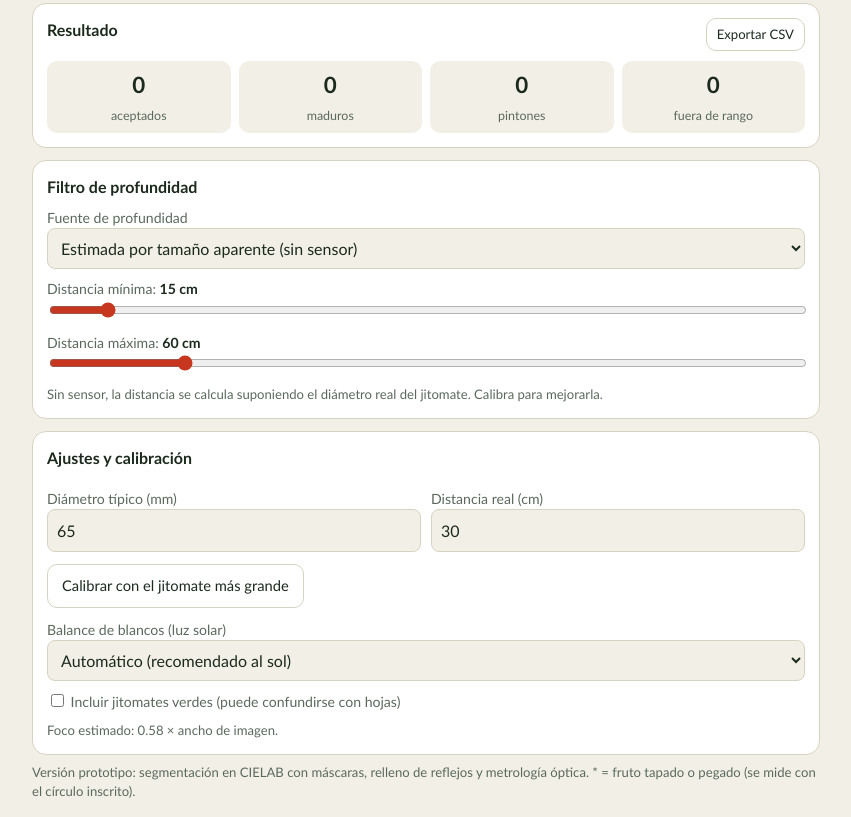
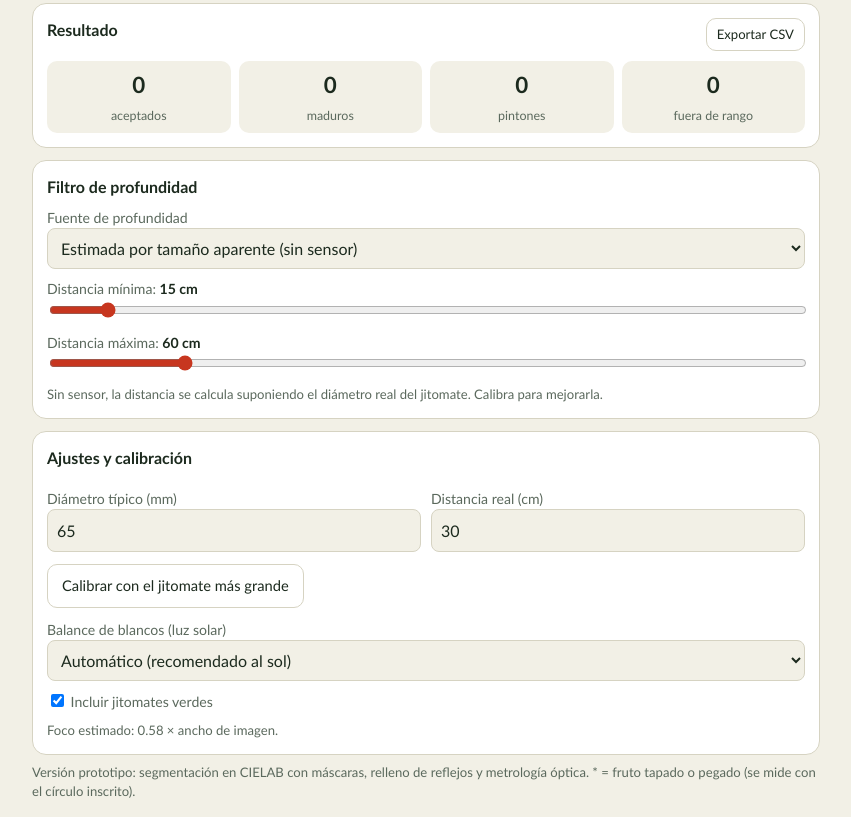
Before and after one commit to natanael3586/camara-pro-max, a plain HTML site: page index.html in a window 1280 px wide. Shown: the part 675-1492 px from the top of the page, without its empty margins (214-1065 px from the left). Drawn offline with Linux system fonts and the light colour scheme.

Commit message:
Update index.html

```diff
--- a/index.html
+++ b/index.html
@@ -76,7 +76,7 @@
     <option value="auto">Automático (recomendado al sol)</option>
     <option value="off">Desactivado</option>
   </select>
-  <label><input type="checkbox" id="green"> Incluir jitomates verdes (puede confundirse con hojas)</label>
+  <label><input type="checkbox" id="green" checked> Incluir jitomates verdes</label>
   <p class="note" id="fnote">Foco estimado: 0.58 × ancho de imagen.</p>
 </div>
 
```
